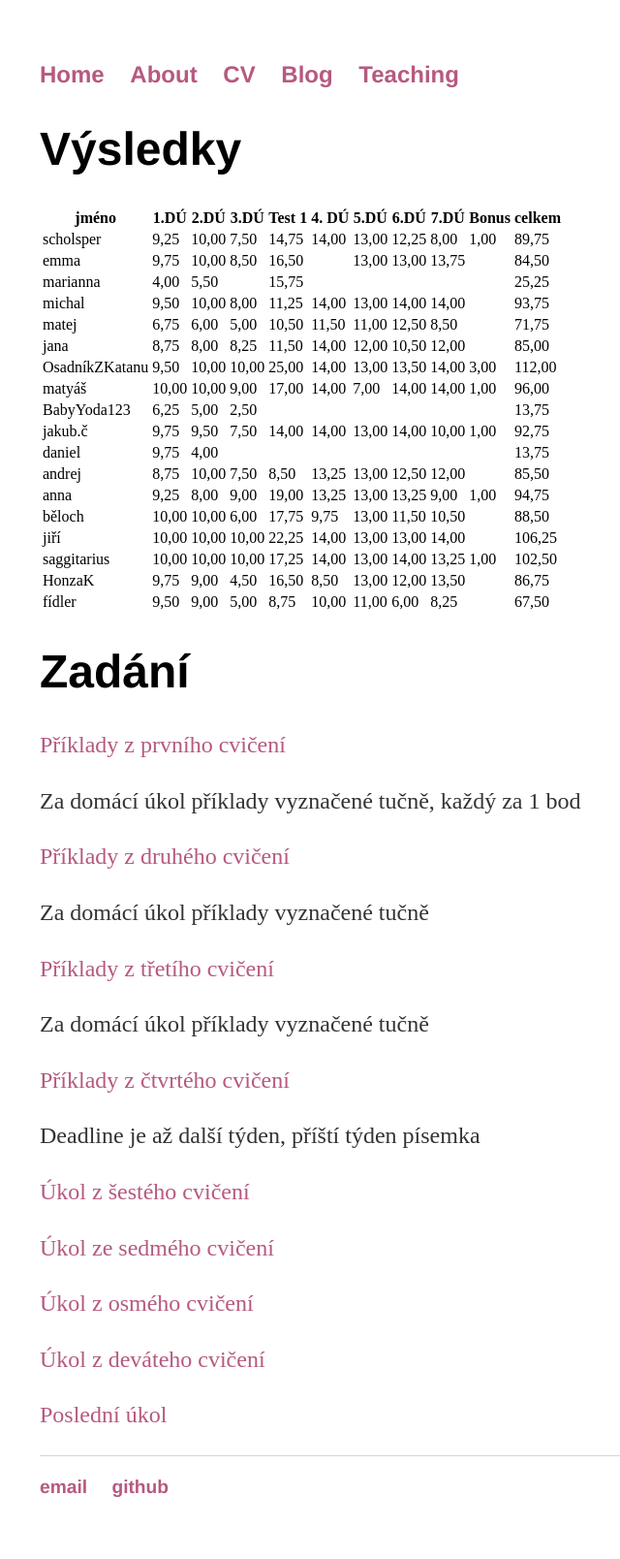
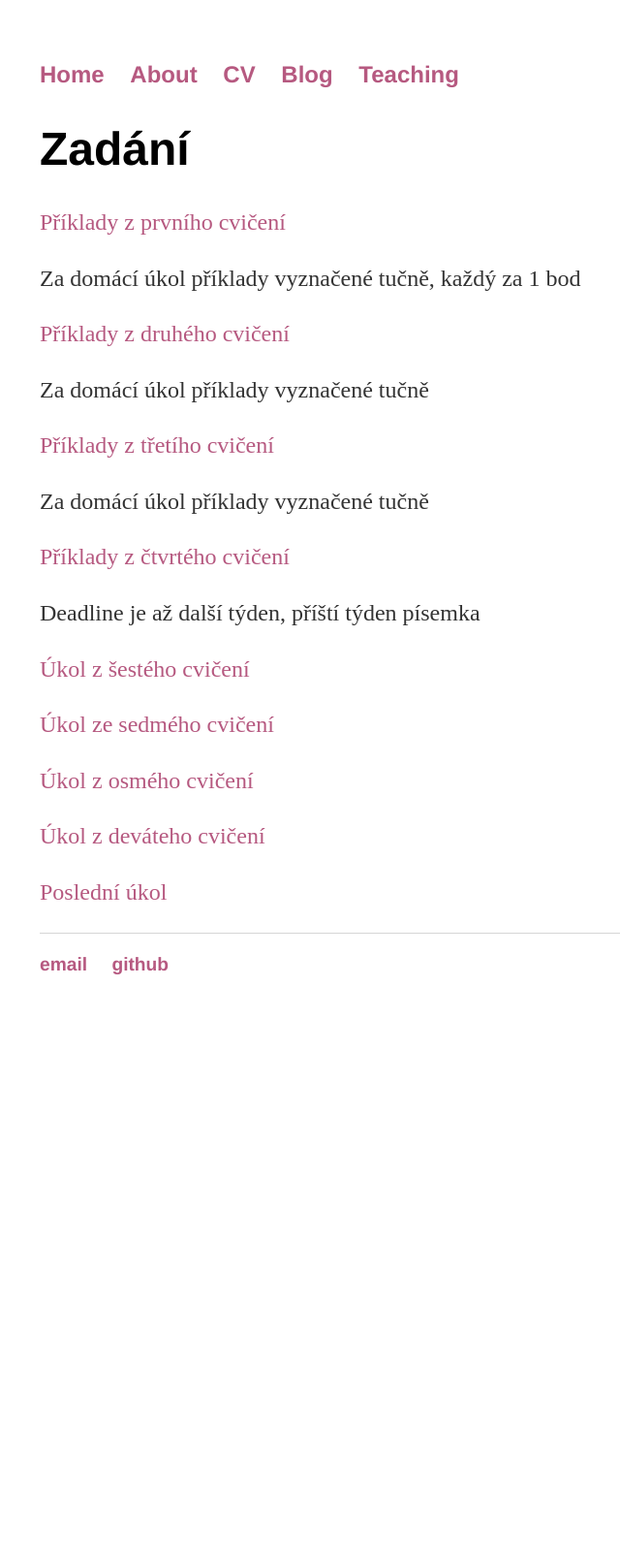
Before and after one commit to lavakin/lavakin.github.io, a Jekyll site: the page built from diskretka/index.html, in a window 1280 px wide. Shown: the whole page at 97% size, without its empty margins (151-791 px from the left). Built offline with Jekyll 4.4.1, drawn with Linux system fonts in a browser that asks for light colours; after the commit the page ends 1069 px from its top, so only the background shows below that.

Commit message:
Update index.html

```diff
--- a/diskretka/index.html
+++ b/diskretka/index.html
@@ -3,255 +3,6 @@ layout: default
 title: Nikola Kalábová, Personal Webpage
 ---
 <div class="blurb">
-	<h1>Výsledky</h1>
-<table class="table table-bordered table-hover table-condensed">
-<thead><tr><th title="Field #1">jméno</th>
-<th title="Field #2">1.DÚ</th>
-<th title="Field #3">2.DÚ</th>
-<th title="Field #4">3.DÚ</th>
-<th title="Field #5">Test 1</th>
-<th title="Field #6">4. DÚ</th>
-<th title="Field #7">5.DÚ</th>
-<th title="Field #8">6.DÚ</th>
-<th title="Field #9">7.DÚ</th>
-<th title="Field #10">Bonus</th>
-<th title="Field #11">celkem</th>
-</tr></thead>
-<tbody><tr>
-<td>scholsper</td>
-<td>9,25</td>
-<td>10,00</td>
-<td>7,50</td>
-<td>14,75</td>
-<td>14,00</td>
-<td>13,00</td>
-<td>12,25</td>
-<td>8,00</td>
-<td>1,00</td>
-<td>89,75</td>
-</tr>
-<tr>
-<td>emma</td>
-<td>9,75</td>
-<td>10,00</td>
-<td>8,50</td>
-<td>16,50</td>
-<td> </td>
-<td>13,00</td>
-<td>13,00</td>
-<td>13,75</td>
-<td> </td>
-<td>84,50</td>
-</tr>
-<tr>
-<td>marianna</td>
-<td>4,00</td>
-<td>5,50</td>
-<td> </td>
-<td>15,75</td>
-<td> </td>
-<td> </td>
-<td> </td>
-<td> </td>
-<td> </td>
-<td>25,25</td>
-</tr>
-<tr>
-<td>michal</td>
-<td>9,50</td>
-<td>10,00</td>
-<td>8,00</td>
-<td>11,25</td>
-<td>14,00</td>
-<td>13,00</td>
-<td>14,00</td>
-<td>14,00</td>
-<td> </td>
-<td>93,75</td>
-</tr>
-<tr>
-<td>matej</td>
-<td>6,75</td>
-<td>6,00</td>
-<td>5,00</td>
-<td>10,50</td>
-<td>11,50</td>
-<td>11,00</td>
-<td>12,50</td>
-<td>8,50</td>
-<td> </td>
-<td>71,75</td>
-</tr>
-<tr>
-<td>jana</td>
-<td>8,75</td>
-<td>8,00</td>
-<td>8,25</td>
-<td>11,50</td>
-<td>14,00</td>
-<td>12,00</td>
-<td>10,50</td>
-<td>12,00</td>
-<td> </td>
-<td>85,00</td>
-</tr>
-<tr>
-<td>OsadníkZKatanu</td>
-<td>9,50</td>
-<td>10,00</td>
-<td>10,00</td>
-<td>25,00</td>
-<td>14,00</td>
-<td>13,00</td>
-<td>13,50</td>
-<td>14,00</td>
-<td>3,00</td>
-<td>112,00</td>
-</tr>
-<tr>
-<td>matyáš</td>
-<td>10,00</td>
-<td>10,00</td>
-<td>9,00</td>
-<td>17,00</td>
-<td>14,00</td>
-<td>7,00</td>
-<td>14,00</td>
-<td>14,00</td>
-<td>1,00</td>
-<td>96,00</td>
-</tr>
-<tr>
-<td>BabyYoda123</td>
-<td>6,25</td>
-<td>5,00</td>
-<td>2,50</td>
-<td> </td>
-<td> </td>
-<td> </td>
-<td> </td>
-<td> </td>
-<td> </td>
-<td>13,75</td>
-</tr>
-<tr>
-<td>jakub.č</td>
-<td>9,75</td>
-<td>9,50</td>
-<td>7,50</td>
-<td>14,00</td>
-<td>14,00</td>
-<td>13,00</td>
-<td>14,00</td>
-<td>10,00</td>
-<td>1,00</td>
-<td>92,75</td>
-</tr>
-<tr>
-<td>daniel</td>
-<td>9,75</td>
-<td>4,00</td>
-<td> </td>
-<td> </td>
-<td> </td>
-<td> </td>
-<td> </td>
-<td> </td>
-<td> </td>
-<td>13,75</td>
-</tr>
-<tr>
-<td>andrej</td>
-<td>8,75</td>
-<td>10,00</td>
-<td>7,50</td>
-<td>8,50</td>
-<td>13,25</td>
-<td>13,00</td>
-<td>12,50</td>
-<td>12,00</td>
-<td> </td>
-<td>85,50</td>
-</tr>
-<tr>
-<td>anna</td>
-<td>9,25</td>
-<td>8,00</td>
-<td>9,00</td>
-<td>19,00</td>
-<td>13,25</td>
-<td>13,00</td>
-<td>13,25</td>
-<td>9,00</td>
-<td>1,00</td>
-<td>94,75</td>
-</tr>
-<tr>
-<td>běloch</td>
-<td>10,00</td>
-<td>10,00</td>
-<td>6,00</td>
-<td>17,75</td>
-<td>9,75</td>
-<td>13,00</td>
-<td>11,50</td>
-<td>10,50</td>
-<td> </td>
-<td>88,50</td>
-</tr>
-<tr>
-<td>jiří</td>
-<td>10,00</td>
-<td>10,00</td>
-<td>10,00</td>
-<td>22,25</td>
-<td>14,00</td>
-<td>13,00</td>
-<td>13,00</td>
-<td>14,00</td>
-<td> </td>
-<td>106,25</td>
-</tr>
-<tr>
-<td>saggitarius</td>
-<td>10,00</td>
-<td>10,00</td>
-<td>10,00</td>
-<td>17,25</td>
-<td>14,00</td>
-<td>13,00</td>
-<td>14,00</td>
-<td>13,25</td>
-<td>1,00</td>
-<td>102,50</td>
-</tr>
-<tr>
-<td>HonzaK</td>
-<td>9,75</td>
-<td>9,00</td>
-<td>4,50</td>
-<td>16,50</td>
-<td>8,50</td>
-<td>13,00</td>
-<td>12,00</td>
-<td>13,50</td>
-<td> </td>
-<td>86,75</td>
-</tr>
-<tr>
-<td>fídler</td>
-<td>9,50</td>
-<td>9,00</td>
-<td>5,00</td>
-<td>8,75</td>
-<td>10,00</td>
-<td>11,00</td>
-<td>6,00</td>
-<td>8,25</td>
-<td> </td>
-<td>67,50</td>
-</tr>
-</tbody></table>
 	<h1>Zadání</h1>
 	<p><a href="https://lavakin.github.io/diskretka/zadani/cviceni1.pdf">Příklady z prvního cvičení</a></p>
 	<p> Za domácí úkol příklady vyznačené tučně, každý za 1 bod</p>
```
